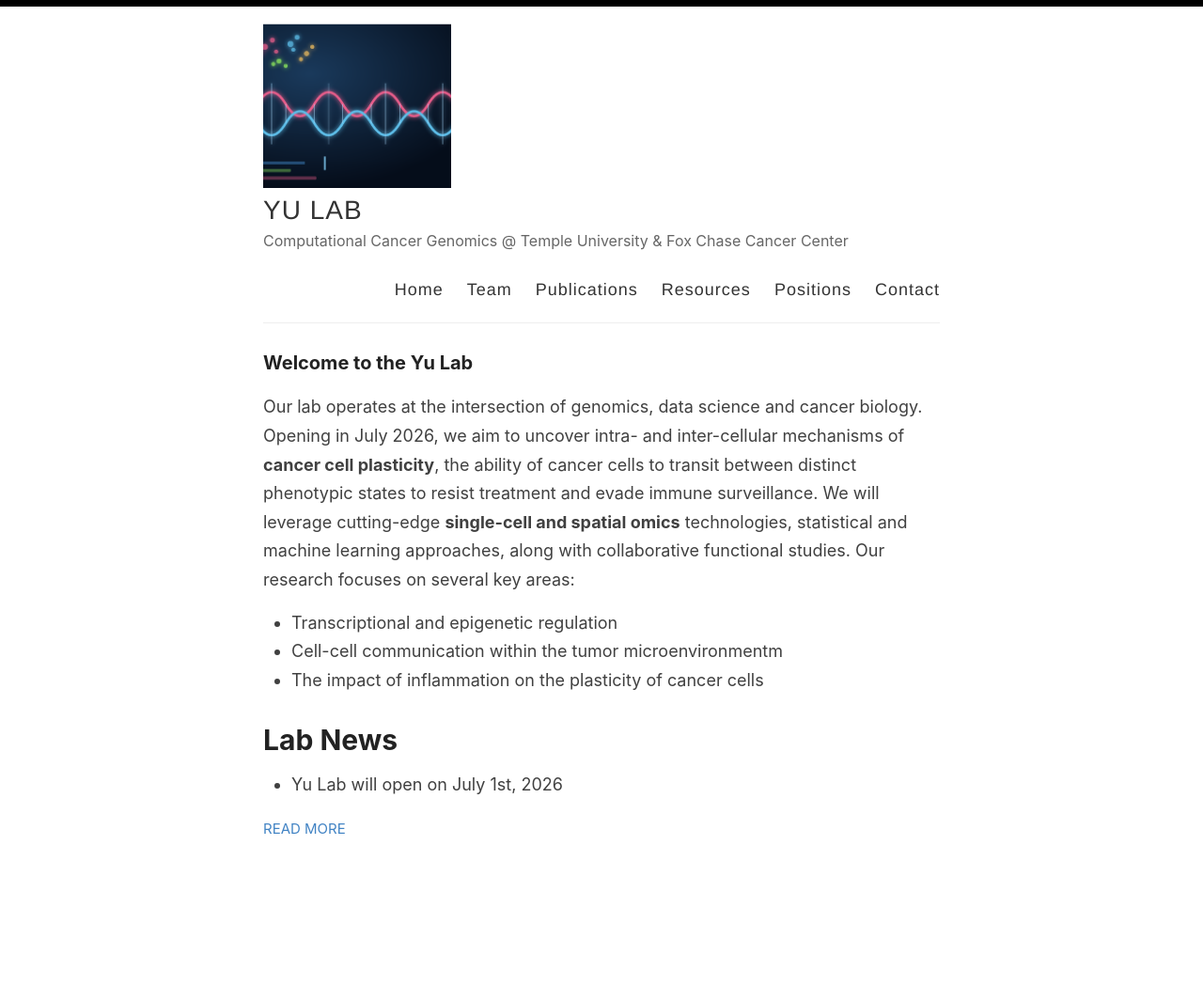
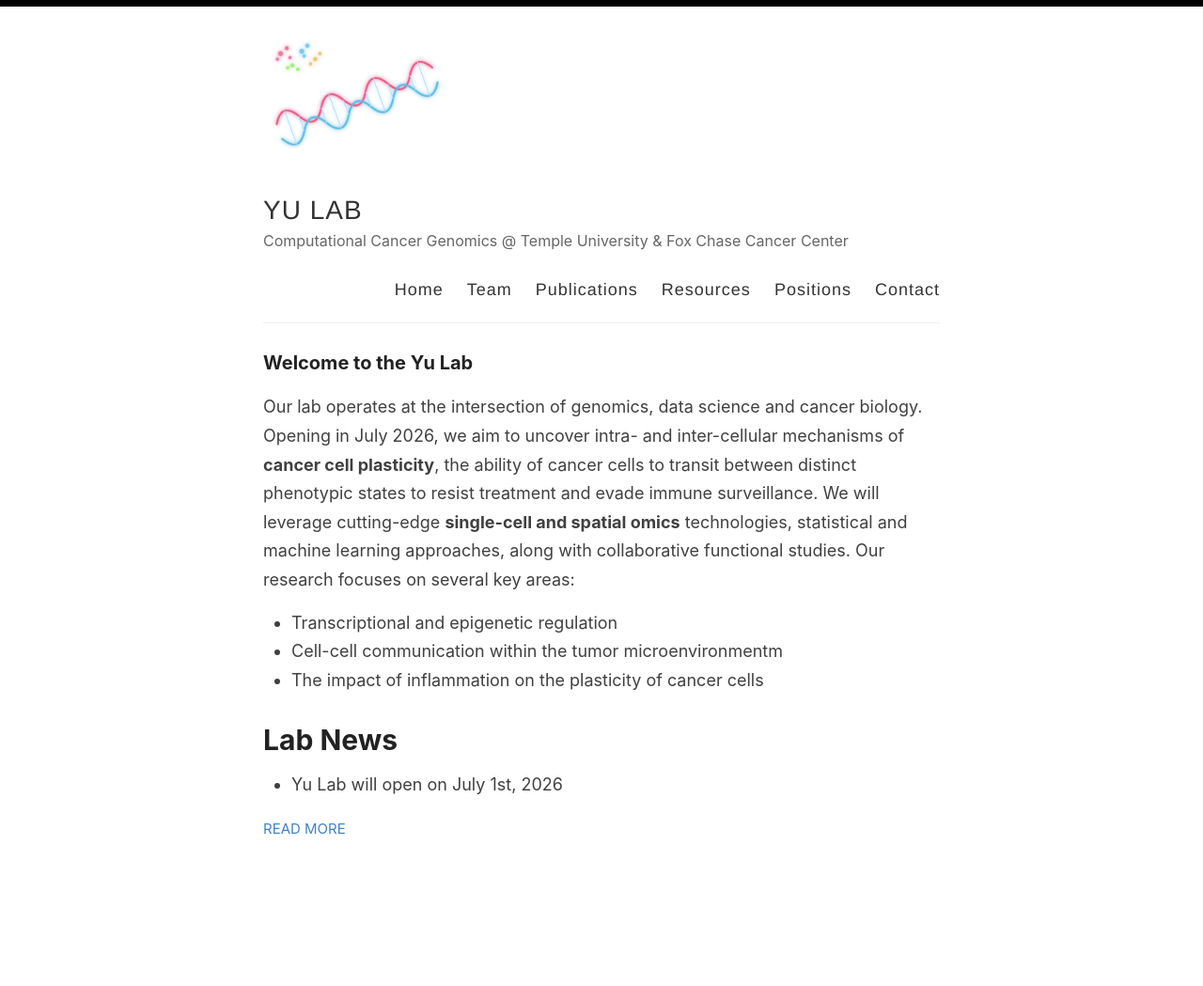
Before and after one commit to wbaopaul/wbaopaul.github.io, a Jekyll site: the page built from index.html, in a window 1280 px wide. Shown: the whole page at 94% size. Built offline with Jekyll 4.4.1, drawn with Linux system fonts in a browser that asks for light colours; the list of posts is cut into pages by our own code.

Commit message:
update logo

```diff
--- a/_config.yml
+++ b/_config.yml
@@ -11,7 +11,7 @@ name: YU LAB
 description: Computational Cancer Genomics @ Temple University & Fox Chase Cancer Center
 
 # URL of your avatar or profile pic (you could use your GitHub profile pic)
-avatar: /images/logo.png
+avatar: /images/logo1.png
 
 #
 # Flags below are optional
```
Also changed, not shown: images/logo1.png (added).
